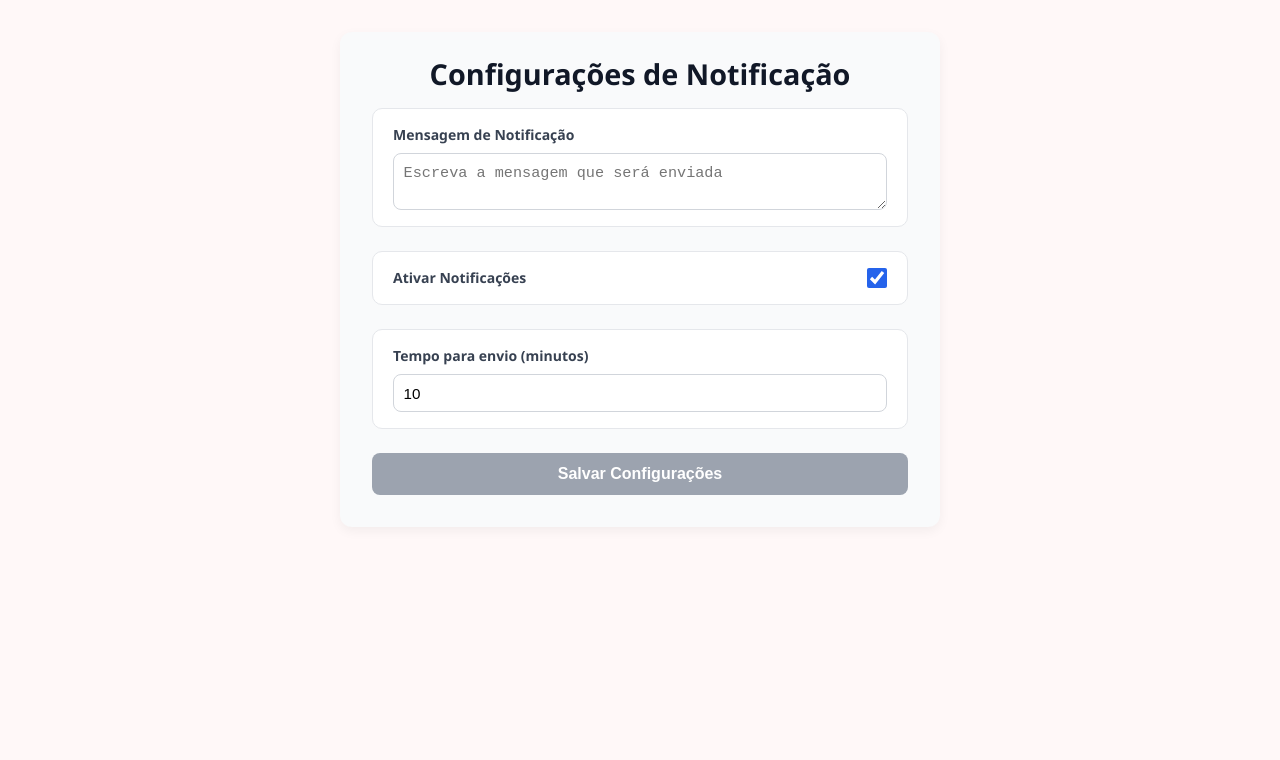
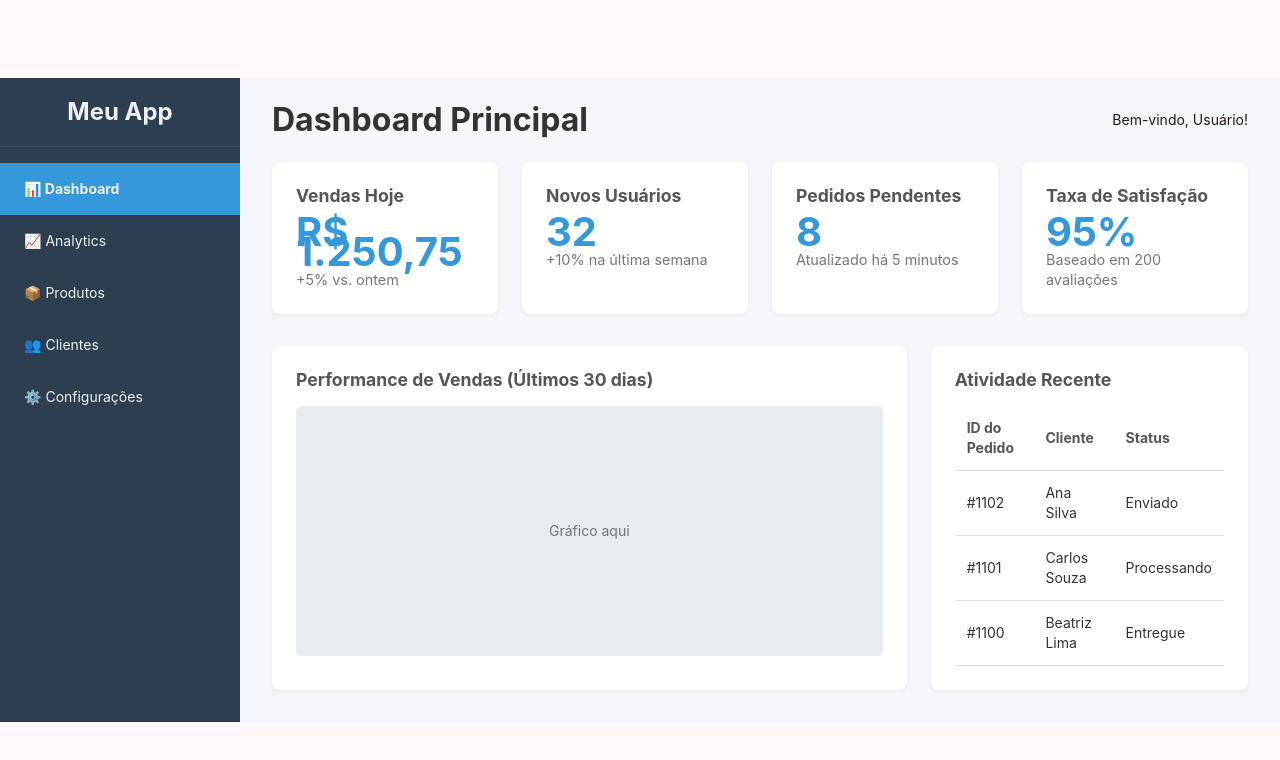
Before and after one commit to Guiiima/cart-guardian-saas-frontend, an Angular app: page / in a window 1280 px wide. Shown: the top 760 px of the page. Built offline with nearby package versions, Linux system fonts and the light colour scheme.

Commit message:
dashboard

```diff
--- a/src/app/app.routes.ts
+++ b/src/app/app.routes.ts
@@ -2,7 +2,8 @@ import { Routes } from '@angular/router';
 import { Login } from './auth/login/login';
 import { LoginScreen } from './features/login-screen/login-screen';
 import { Setting } from './components/setting/setting';
+import { HomeScreen } from './features/home-screen/home-screen';
 
 export const routes: Routes = [
-   { path: '', component: Setting, title: 'Login' },
+   { path: '', component: HomeScreen, title: 'Login' },
 ];
--- /dev/null
+++ b/src/app/components/dashboard/dashboard.html
@@ -0,0 +1,88 @@
+<div class="dashboard-container">
+
+  <aside class="sidebar">
+    <div class="sidebar-header">
+      <h3>Meu App</h3>
+    </div>
+    <nav class="sidebar-nav">
+      <ul>
+        <li><a href="#" class="active">📊 Dashboard</a></li>
+        <li><a href="#">📈 Analytics</a></li>
+        <li><a href="#">📦 Produtos</a></li>
+        <li><a href="#">👥 Clientes</a></li>
+        <li><a href="#">⚙️ Configurações</a></li>
+      </ul>
+    </nav>
+  </aside>
+
+  <main class="main-content">
+    <header class="main-header">
+      <h1>Dashboard Principal</h1>
+      <div class="user-info">
+        <span>Bem-vindo, Usuário!</span>
+      </div>
+    </header>
+
+    <section class="dashboard-overview">
+      <div class="card">
+        <h2>Vendas Hoje</h2>
+        <p class="metric">R$ 1.250,75</p>
+        <p class="detail">+5% vs. ontem</p>
+      </div>
+      <div class="card">
+        <h2>Novos Usuários</h2>
+        <p class="metric">32</p>
+        <p class="detail">+10% na última semana</p>
+      </div>
+      <div class="card">
+        <h2>Pedidos Pendentes</h2>
+        <p class="metric">8</p>
+        <p class="detail">Atualizado há 5 minutos</p>
+      </div>
+      <div class="card">
+        <h2>Taxa de Satisfação</h2>
+        <p class="metric">95%</p>
+        <p class="detail">Baseado em 200 avaliações</p>
+      </div>
+    </section>
+
+    <section class="dashboard-details">
+      <div class="card chart-container">
+        <h2>Performance de Vendas (Últimos 30 dias)</h2>
+        <div class="placeholder-chart">
+          Gráfico aqui
+        </div>
+      </div>
+      <div class="card activity-table">
+        <h2>Atividade Recente</h2>
+        <table>
+          <thead>
+            <tr>
+              <th>ID do Pedido</th>
+              <th>Cliente</th>
+              <th>Status</th>
+            </tr>
+          </thead>
+          <tbody>
+            <tr>
+              <td>#1102</td>
+              <td>Ana Silva</td>
+              <td>Enviado</td>
+            </tr>
+            <tr>
+              <td>#1101</td>
+              <td>Carlos Souza</td>
+              <td>Processando</td>
+            </tr>
+            <tr>
+              <td>#1100</td>
+              <td>Beatriz Lima</td>
+              <td>Entregue</td>
+            </tr>
+          </tbody>
+        </table>
+      </div>
+    </section>
+
+  </main>
+</div>
--- /dev/null
+++ b/src/app/components/dashboard/dashboard.scss
@@ -0,0 +1,176 @@
+/* =============================================== */
+/* ESTILOS GLOBAIS                 */
+/* =============================================== */
+:host {
+  font-family: -apple-system, BlinkMacSystemFont, "Segoe UI", Roboto, Helvetica, Arial, sans-serif, "Apple Color Emoji", "Segoe UI Emoji", "Segoe UI Symbol";
+}
+
+* {
+  margin: 0;
+  padding: 0;
+  box-sizing: border-box;
+}
+
+/* =============================================== */
+/* VARIÁVEIS DE COR                  */
+/* =============================================== */
+:host {
+  --sidebar-bg: #2c3e50;
+  --main-bg: #f4f6f9;
+  --card-bg: #ffffff;
+  --text-dark: #333333;
+  --text-light: #ecf0f1;
+  --primary-color: #3498db;
+  --border-color: #e0e0e0;
+}
+
+/* =============================================== */
+/* LAYOUT PRINCIPAL                */
+/* =============================================== */
+.dashboard-container {
+  display: flex;
+  overflow: hidden;
+}
+
+.sidebar {
+  width: 240px;
+  background-color: var(--sidebar-bg);
+  color: var(--text-light);
+  display: flex;
+  flex-direction: column;
+  flex-shrink: 0;
+}
+
+.main-content {
+  flex: 1;
+  background-color: var(--main-bg);
+  overflow-y: auto;
+  padding: 2rem;
+}
+
+/* =============================================== */
+/* SIDEBAR                    */
+/* =============================================== */
+.sidebar-header {
+  padding: 1.5rem;
+  text-align: center;
+  border-bottom: 1px solid #34495e;
+}
+
+.sidebar-header h3 {
+  font-size: 1.5rem;
+  font-weight: bold;
+}
+
+.sidebar-nav ul {
+  list-style-type: none;
+  padding-top: 1rem;
+}
+
+.sidebar-nav a {
+  display: block;
+  color: var(--text-light);
+  text-decoration: none;
+  padding: 1rem 1.5rem;
+  transition: background-color 0.3s ease;
+}
+
+.sidebar-nav a:hover {
+  background-color: #34495e;
+}
+
+.sidebar-nav a.active {
+  background-color: var(--primary-color);
+  font-weight: bold;
+}
+
+/* =============================================== */
+/* CONTEÚDO PRINCIPAL               */
+/* =============================================== */
+.main-header {
+  display: flex;
+  justify-content: space-between;
+  align-items: center;
+  margin-bottom: 2rem;
+}
+
+.main-header h1 {
+  color: var(--text-dark);
+  font-size: 2rem;
+}
+
+/* =============================================== */
+/* CARDS                      */
+/* =============================================== */
+.card {
+  background-color: var(--card-bg);
+  border-radius: 8px;
+  padding: 1.5rem;
+  box-shadow: 0 2px 4px rgba(0, 0, 0, 0.05);
+  color: var(--text-dark);
+}
+
+.card h2 {
+  font-size: 1.1rem;
+  margin-bottom: 1rem;
+  color: #555;
+}
+
+.metric {
+  font-size: 2.5rem;
+  font-weight: bold;
+  color: var(--primary-color);
+}
+
+.detail {
+  font-size: 0.9rem;
+  color: #777;
+  margin-top: 0.5rem;
+}
+
+.dashboard-overview {
+  display: grid;
+  grid-template-columns: repeat(auto-fit, minmax(220px, 1fr));
+  gap: 1.5rem;
+  margin-bottom: 2rem;
+}
+
+/* =============================================== */
+/* DETALHES (GRÁFICO/TABELA)          */
+/* =============================================== */
+.dashboard-details {
+  display: grid;
+  grid-template-columns: 2fr 1fr;
+  gap: 1.5rem;
+}
+
+@media (max-width: 992px) {
+  .dashboard-details {
+    grid-template-columns: 1fr;
+  }
+}
+
+.placeholder-chart {
+  height: 250px;
+  display: flex;
+  align-items: center;
+  justify-content: center;
+  background-color: #e9ecef;
+  border-radius: 5px;
+  color: #6c757d;
+}
+
+.activity-table table {
+  border-collapse: collapse;
+}
+
+.activity-table th, .activity-table td {
+  text-align: left;
+  padding: 0.75rem;
+  border-bottom: 1px solid var(--border-color);
+}
+
+.activity-table th {
+  font-weight: bold;
+  color: #555;
+}
--- a/src/app/components/setting/setting.scss
+++ b/src/app/components/setting/setting.scss
@@ -1,10 +1,6 @@
 .settings-container {
-  max-width: 600px;
-  margin: 2rem auto;
+  width: 100%;
   padding: 2rem;
-  background-color: #f9fafb;
-  border-radius: 12px;
-  box-shadow: 0 4px 12px rgba(0, 0, 0, 0.05);
   font-family: 'Segoe UI', Tahoma, Geneva, Verdana, sans-serif;
 }
 
@@ -24,15 +20,12 @@ form {
 .card {
   display: flex;
   flex-direction: column;
-  background: #ffffff;
   padding: 1rem 1.25rem;
-  border-radius: 10px;
-  border: 1px solid #e5e7eb;
   transition: box-shadow 0.2s ease;
 }
 
 .card:hover {
-  box-shadow: 0 2px 8px rgba(0, 0, 0, 0.05);
+  box-shadow: 0 15px 10px rgba(0, 0, 0, 0.05);
 }
 
 label {
--- /dev/null
+++ b/src/app/features/home-screen/home-screen.html
@@ -0,0 +1,4 @@
+<div class="home-screen-container">
+    <app-dashboard></app-dashboard>
+    <!-- <app-setting></app-setting> -->
+</div>
--- /dev/null
+++ b/src/app/features/home-screen/home-screen.scss
@@ -0,0 +1,12 @@
+.home-screen-container {
+    overflow: hidden;
+    display: flex;
+    justify-content: center;
+    align-items: center;
+    width: 100vw;
+    height: 100vh;
+}
+app-setting{
+    flex: 1;
+    padding: 1rem;
+}
```
Also changed, not shown: src/app/components/dashboard/dashboard.ts (added, +11 -0 lines), src/app/features/home-screen/home-screen.ts (added, +13 -0 lines), 2 other files (tests, documents, lock files or other folders).
